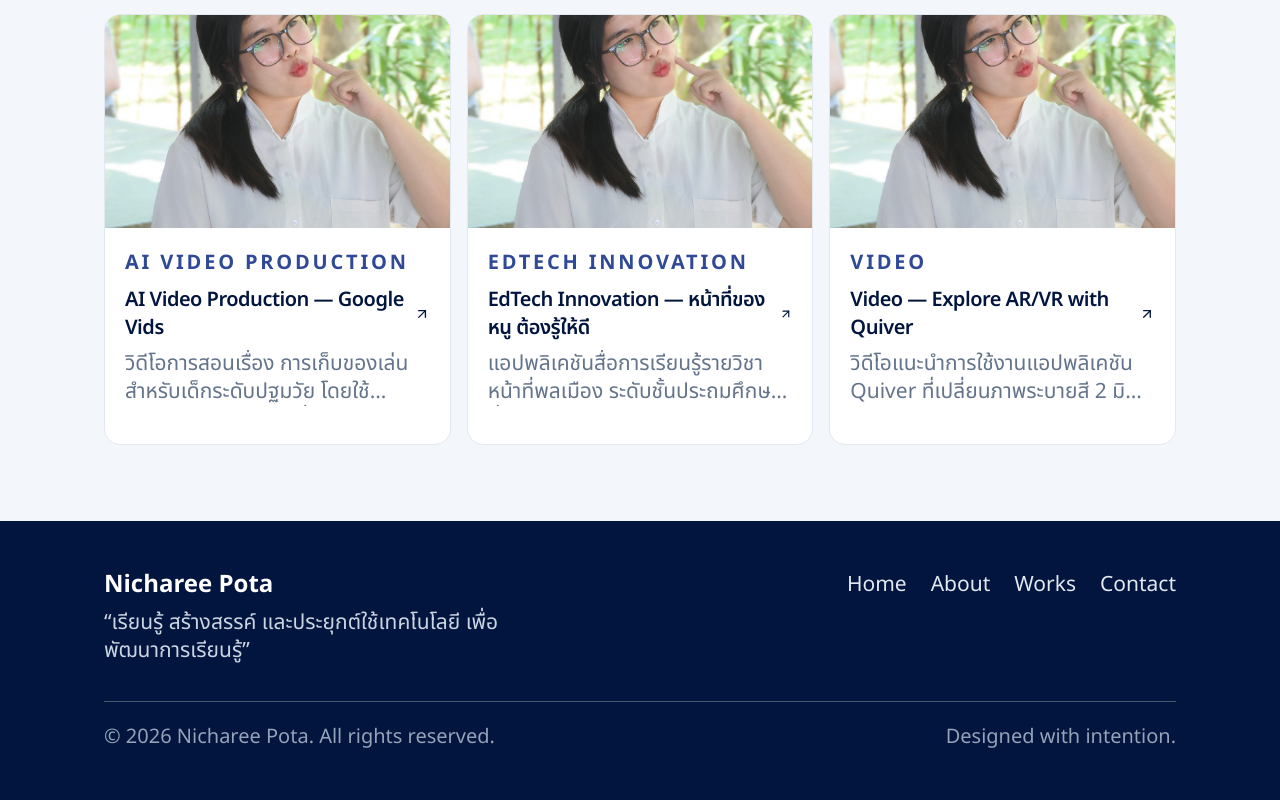
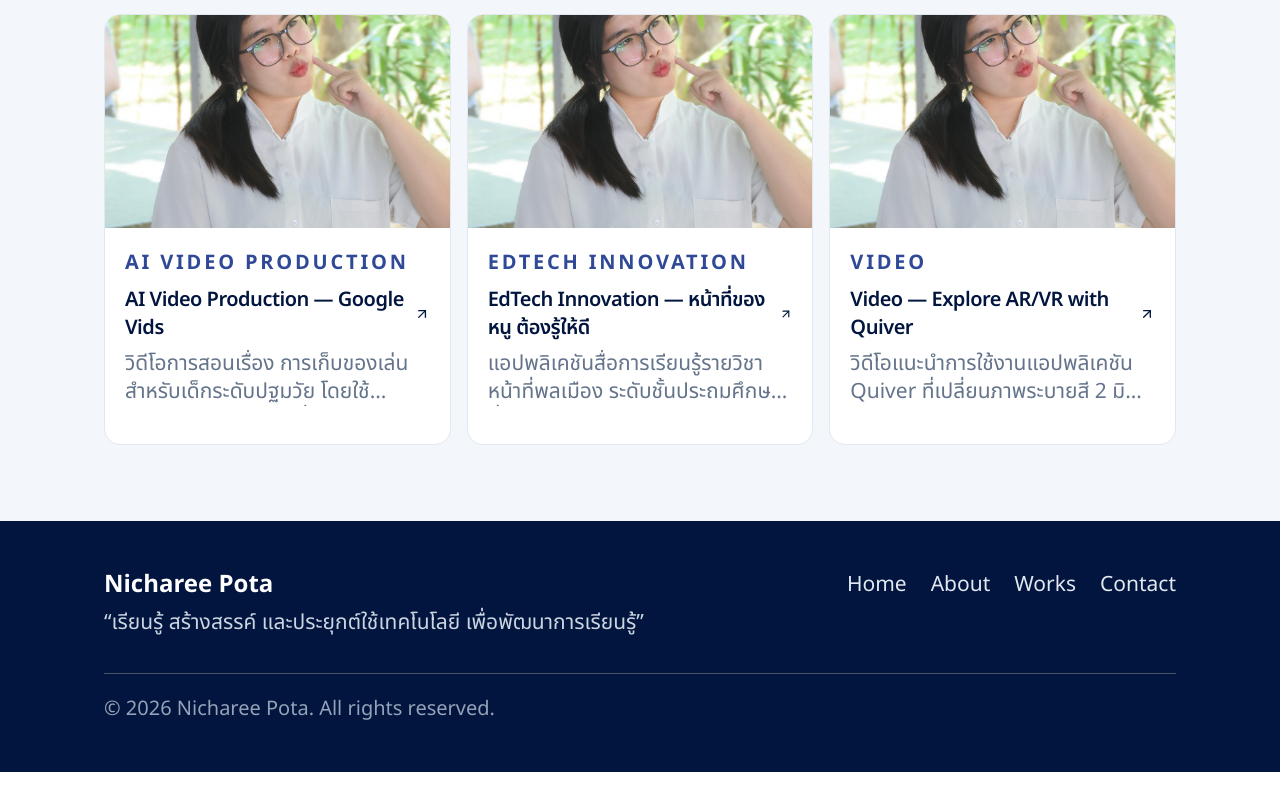
Before and after one commit to wachirapong-n/Pota-portfolio, a Next.js app: page / in a window 1280 px wide. Shown: the part 1696-2496 px from the top of the page. After the commit the page ends 2468 px from the top, so only its background shows below. Built offline with nearby package versions, Linux system fonts and the light colour scheme.

Commit message:
change max-width footer

```diff
--- a/components/layout/footer.tsx
+++ b/components/layout/footer.tsx
@@ -13,7 +13,7 @@ export function Footer() {
     <footer className="bg-ink py-12 text-white">
       <div className="mx-auto w-full max-w-[1120px] px-6 max-sm:px-[18px]">
         <div className="flex flex-wrap justify-between gap-9 pb-9">
-          <div className="max-w-[400px]">
+          <div className="max-w-[800px]">
             <div className="text-2xl font-bold">{profile.name}</div>
             <p className="mt-2 text-[21px] leading-7 text-slate-300">
               “เรียนรู้ สร้างสรรค์ และประยุกต์ใช้เทคโนโลยี
@@ -39,7 +39,7 @@ export function Footer() {
           <span>
             © {new Date().getFullYear()} {profile.name}. All rights reserved.
           </span>
-          <span>Designed with intention.</span>
+
         </div>
       </div>
     </footer>
```
